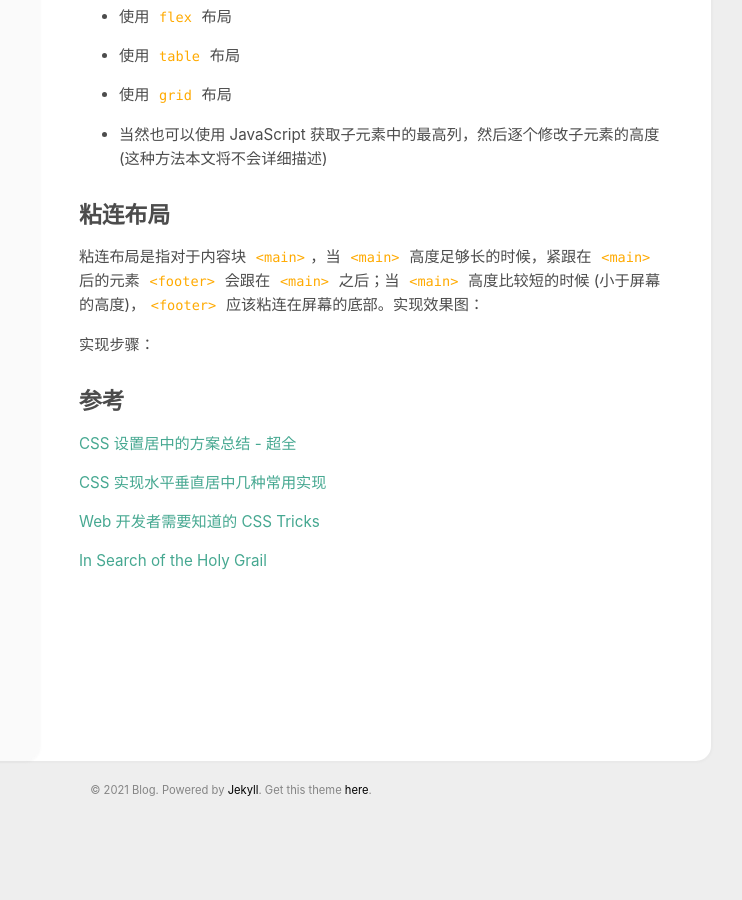
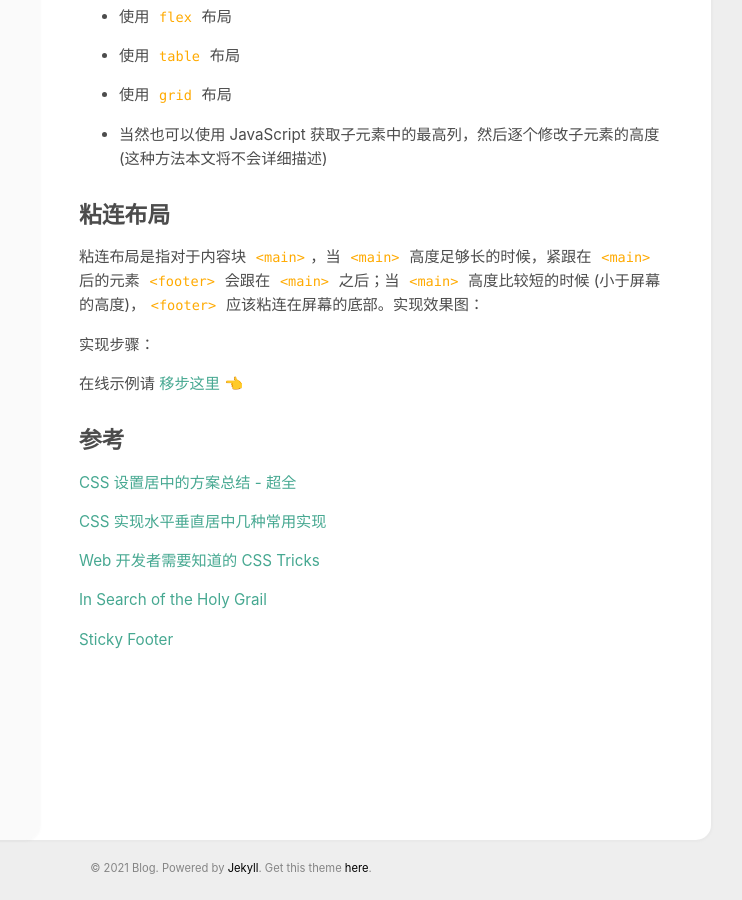
Before and after one commit to yangzheli/yangzheli.github.io, a Jekyll site: the page built from _posts/2021-4-22-css-faqs.md, in a window 1280 px wide and 900 px high, scrolled down 7372 px. Shown: the whole window, without its empty margins (409-1151 px from the left). Built offline with Jekyll 4.4.1, drawn with Linux system fonts in a browser that asks for light colours; nearby versions of some CDN libraries; before the commit the page ends 8194 px from its top, so only the background shows below that.

Commit message:
:pencil: add new content

```diff
--- a/_posts/2021-4-22-css-faqs.md
+++ b/_posts/2021-4-22-css-faqs.md
@@ -319,6 +319,8 @@ comments: true
 
 实现步骤：
 
+在线示例请 <a href="https://codepen.io/yangzheli/pen/ZELwvmw" target="_blank">移步这里 &#x1F448;</a>
+
 ## 参考
 
 [CSS 设置居中的方案总结 - 超全](https://juejin.cn/post/6844903560879013901#heading-2)
@@ -328,3 +330,5 @@ comments: true
 [Web 开发者需要知道的 CSS Tricks](https://juejin.cn/post/6844903576561516558)
 
 [In Search of the Holy Grail](https://alistapart.com/article/holygrail)
+
+[Sticky Footer](https://css-tricks.com/snippets/css/sticky-footer)
```
